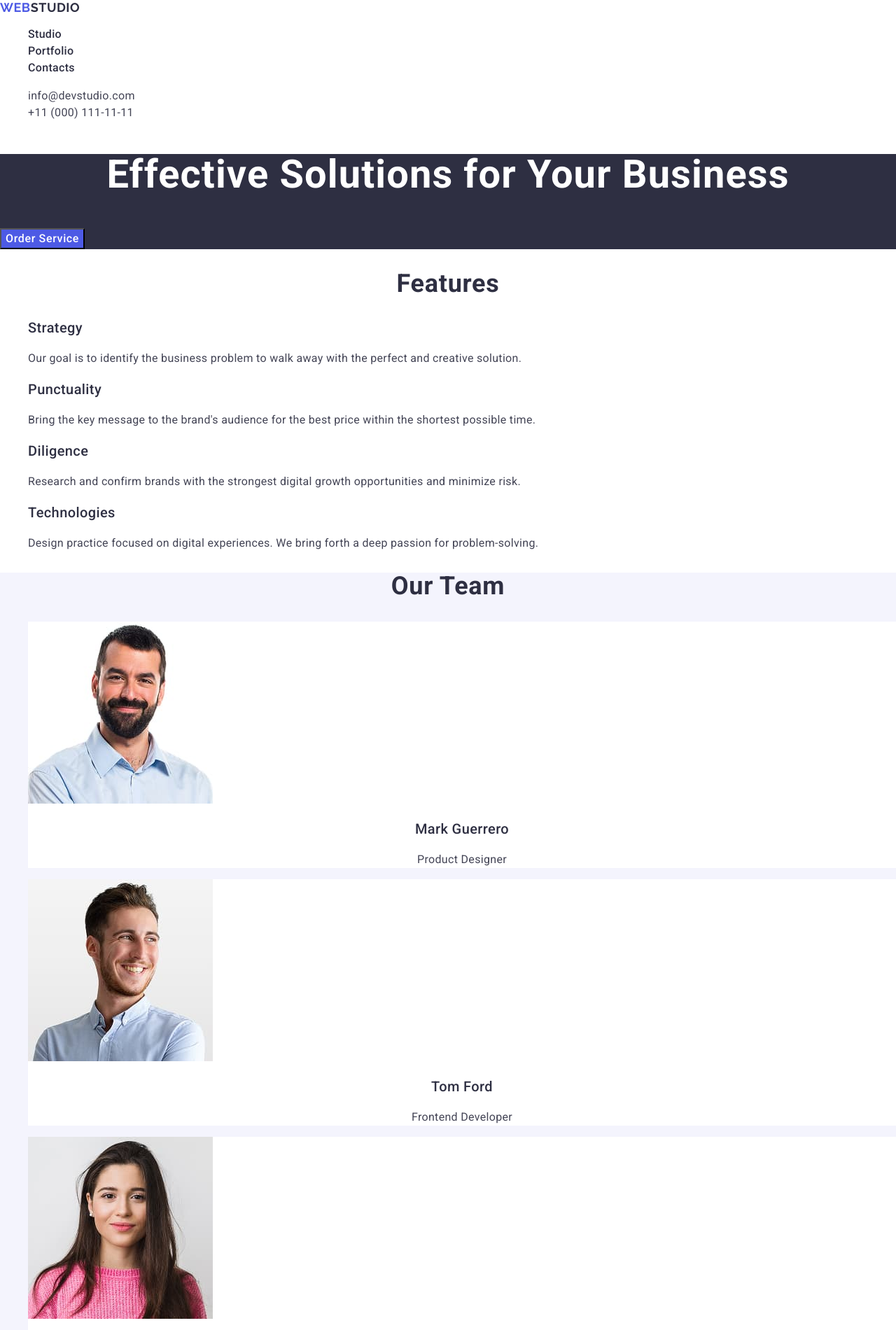
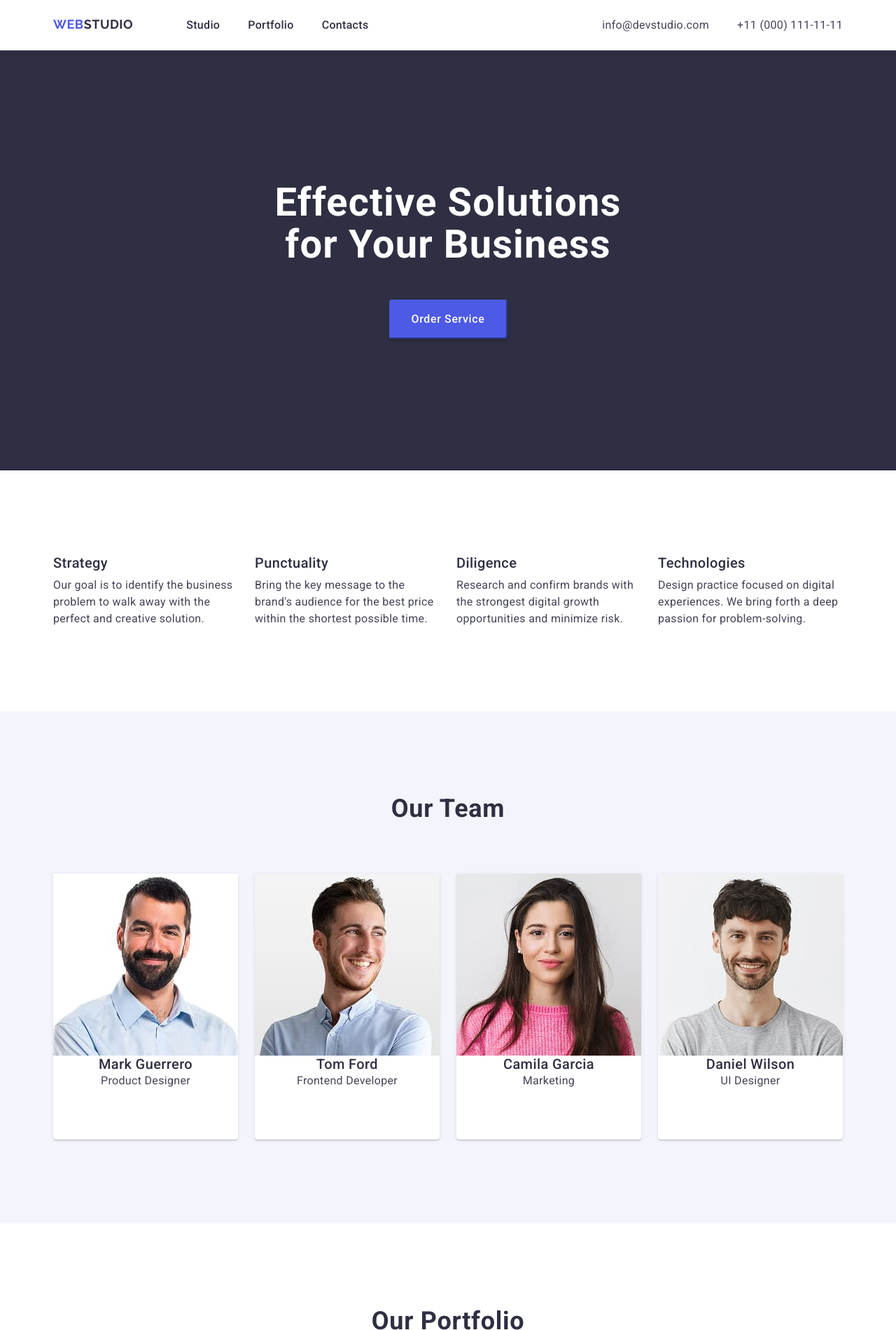
Before and after one commit to Annmarusya/goit-markup-hw-03, a plain HTML site: page index.html in a window 1280 px wide. Shown: the top 1900 px of the page at 70% size. Drawn offline with nearby package versions, Linux system fonts and the light colour scheme.

Commit message:
added flex

```diff
--- a/css/styles.css
+++ b/css/styles.css
@@ -5,11 +5,40 @@ body{
 }
 ul, ol {
     list-style-type: none;
+    margin: 0;
+    padding-left: 0;
 }
-
+img {
+    display: block;
+}
 a {
     text-decoration: none;
 }
+p {
+    margin: 0;
+}
+h1, h2, h3, h4, h5, h6 {
+    margin: 0;
+}
+.container {
+    max-width: 1158px;
+    padding: 0 15px;
+    margin: 0 auto;
+}
+
+.visually-hidden {
+    position: absolute;
+    width: 1px;
+    height: 1px;
+    margin: -1px;
+    border: 0;
+    padding: 0;
+    white-space: nowrap;
+    clip-path: inset(100%);
+    clip: rect(0 0 0 0);
+    overflow: hidden;
+}
+
 .section-title{
     font-weight: 700;
     font-size: 36px;
@@ -40,6 +69,41 @@ a {
         text-transform: uppercase;
         color: #4d5ae5;
 }
+
+.section {
+    padding-top: 120px;
+    padding-bottom: 120px;
+
+}
+
+.page-header {
+    padding-top: 24px;
+    padding-bottom: 24px;
+
+}
+
+.page-header .container {
+    display: flex;
+    justify-content: space-between;
+}
+
+.header-nav{
+    display: flex;
+    gap: 76px;
+}
+
+.nav-list {
+    display: flex;
+    gap: 40px;
+}
+
+.contacts-list {
+    display: flex;
+    gap: 40px;
+}
+
+.header-logo{
+}
 .header-logo .logo-part, .footer-logo .logo-part {
     color: #2e2f42;
 }
@@ -51,28 +115,29 @@ a {
     letter-spacing: 0.02em;
     color: #2e2f42;
 }
+
 .nav-link:hover, .nav-link:focus, .contacts-link:hover,
 .contacts-link:focus{
     color: #404bbf;
 }
+
 .contacts{
-    font-style: normal ;
+    font-style: normal;
+
 }
+
 .contacts-link{
     font-size: 16px;
     line-height: 1.5;
     letter-spacing: 0.02em;
     color: #434455;
 }
-.page-footer {
-    background-color: #2e2f42;
-}
-.footer-logo .logo-part {
-    color: #f4f4fd;
-}
+
+
 
 .hero {
     background: #2e2f42;
+    padding-top: 188px;
 }
 
 .hero-title {
@@ -82,6 +147,8 @@ a {
         letter-spacing: 0.02em;
         text-align: center;
         color: #fff;
+        margin: 0 auto;
+        max-width: 496px;
 }
 
 .hero-button {
@@ -92,55 +159,105 @@ a {
         color: #fff;
         background-color: #4d5ae5;
         cursor: pointer;
+        margin-top: 48px;
+        height: 56px;
+        border-radius: 4px;
+        box-shadow: 0 4px 4px 0 rgba(0, 0, 0, 0.15);
+        width: 169px;
+        border-color:#4d5ae5;
+    margin-bottom: 188px;
+}
+.button {
+    display: flex;
+    justify-content: center;
 }
 .hero-button:hover, .hero-button:focus{
     background-color: #404bbf;
 }
 
-.features {}
+.features {
 
+}
 .features-title {
 }
 
-.features-list {}
+.features-list {
+    display: flex;
+    gap: 24px;
+}
 
-.features-list-item {}
+.features-list-item {
+    flex-basis: calc((100% - 72px) / 4);
+    padding-top: 120px;
+    padding-bottom: 120px;
+}
 
 .features-list-subtitle {}
 
-.features-list-text {}
+.features-list-text {
+    margin-top: 8px;
+}
 
 .team {
     background-color: #f4f4fd;
+
+}
+.container-team{
+
+}
+.team-title {
+    text-transform: capitalize;
+    padding-top: 120px;
+
 }
 
-.team-title {
-    text-transform: capitalize;
+.team-list {display: flex;
+gap: 24px;
+padding-top: 72px;
+padding-bottom: 120px;
+;
 }
-
-.team-list {}
 
 .team-list-item {
     background-color: #fff;
+    border-radius: 0 0 4px 4px;
+    flex-basis: calc((100% - 72px) / 4);
+    height: 380px;
+    box-shadow: 0 2px 1px 0 rgba(46, 47, 66, 0.08), 0 1px 1px 0 rgba(46, 47, 66, 0.16), 0 1px 6px 0 rgba(46, 47, 66, 0.08);
 }
 
 .team-list-image {}
 
 .team-list-subtitle {
+    max-width: 232px;
+    margin: 0 auto;
     text-align: center;
+
 }
 
 .team-list-text {
     text-align: center;
+    margin: 0 auto;
+    max-width: 232px;
 }
 
 .portfolio {}
 
+.container-portfolio{
+}
 .portfolio-title {
     text-transform: capitalize;
+    padding-top: 120px;
+
 }
 
-.portfolio-list {}
+.portfolio-list {
+    display: flex;
+    margin-top: 72px;
+    flex-wrap: wrap;
+    padding-bottom: 72px;
+    gap: 24px;
+}
 
 .portfolio-list-item {}
 
@@ -150,13 +267,18 @@ a {
 
 .portfolio-list-text {}
 
-.page-footer {}
-
 .logo {}
 
 .footer-logo {}
 
 .logo-part {}
+
+.page-footer {
+    background-color: #2e2f42;
+    padding-top: 72px;
+    padding-bottom: 72px;
+
+}
 
 .page-footer-text {
     font-weight: 400;
@@ -164,4 +286,10 @@ a {
     line-height: 1.5;
     letter-spacing: 0.02em;
     color: #f4f4fd;
+    padding-top: 16px;
+    max-width: 264px;
 }
+
+.footer-logo .logo-part {
+    color: #f4f4fd;
+}
--- a/index.html
+++ b/index.html
@@ -21,6 +21,7 @@
   </head>
   <body>
     <header class="page-header">
+      <div class="container">
         <nav class="header-nav">
           <a class="logo header-logo" href="./index.html"
             >Web<span class="logo-part">Studio</span></a
@@ -47,21 +48,27 @@
             </li>
           </ul>
         </address>
+      </div>
     </header>
 
     <main>
       <section class="hero">
+        <div class="container">
           <h1 class="hero-title">Effective Solutions for Your Business</h1>
+          <div class="button">
             <button class="hero-button" type="button">Order Service</button>
+          </div>
+        </div>
       </section>
       <section class="features">
-        <h2 class="features-title section-title">Features</h2>
+        <div class="container">
+          <h2 class="features-title section-title visually-hidden">Features</h2>
           <ul class="features-list">
             <li class="features-list-item">
               <h3 class="features-list-subtitle list-subtitle">Strategy</h3>
               <p class="features-list-text list-text">
-              Our goal is to identify the business problem to walk away with the
-              perfect and creative solution.
+                Our goal is to identify the business problem to walk away with
+                the perfect and creative solution.
               </p>
             </li>
             <li class="features-list-item">
@@ -86,8 +93,10 @@
               </p>
             </li>
           </ul>
+        </div>
       </section>
       <section class="team">
+        <div class="container">
           <h2 class="team-title section-title">Our Team</h2>
           <ul class="team-list">
             <li class="team-list-item">
@@ -135,8 +144,10 @@
               <p class="team-list-text list-text">UI Designer</p>
             </li>
           </ul>
+        </div>
       </section>
       <section class="portfolio">
+        <div class="container container-portfolio">
           <h2 class="portfolio-title section-title">Our Portfolio</h2>
           <ul class="portfolio-list">
             <li class="portfolio-list-item">
@@ -184,7 +195,9 @@
                 width="360"
                 height="300"
               />
-            <h3 class="portfolio-list-subtitle list-subtitle">Taxi Service</h3>
+              <h3 class="portfolio-list-subtitle list-subtitle">
+                Taxi Service
+              </h3>
               <p class="portfolio-list-text list-text">Marketing</p>
             </li>
             <li class="portfolio-list-item">
@@ -214,17 +227,20 @@
               <p class="portfolio-list-text list-text">Marketing</p>
             </li>
           </ul>
+        </div>
       </section>
     </main>
 
     <footer class="page-footer">
+      <div class="container">
         <a class="logo footer-logo" href="./index.html"
           >Web<span class="logo-part">Studio</span></a
         >
         <p class="page-footer-text">
-        Increase the flow of customers and sales for your business with digital
-        marketing & growth solutions.
+          Increase the flow of customers and sales for your business with
+          digital marketing & growth solutions.
         </p>
+      </div>
     </footer>
   </body>
 </html>
```
Lines whose indentation alone changed are shown as unchanged.
